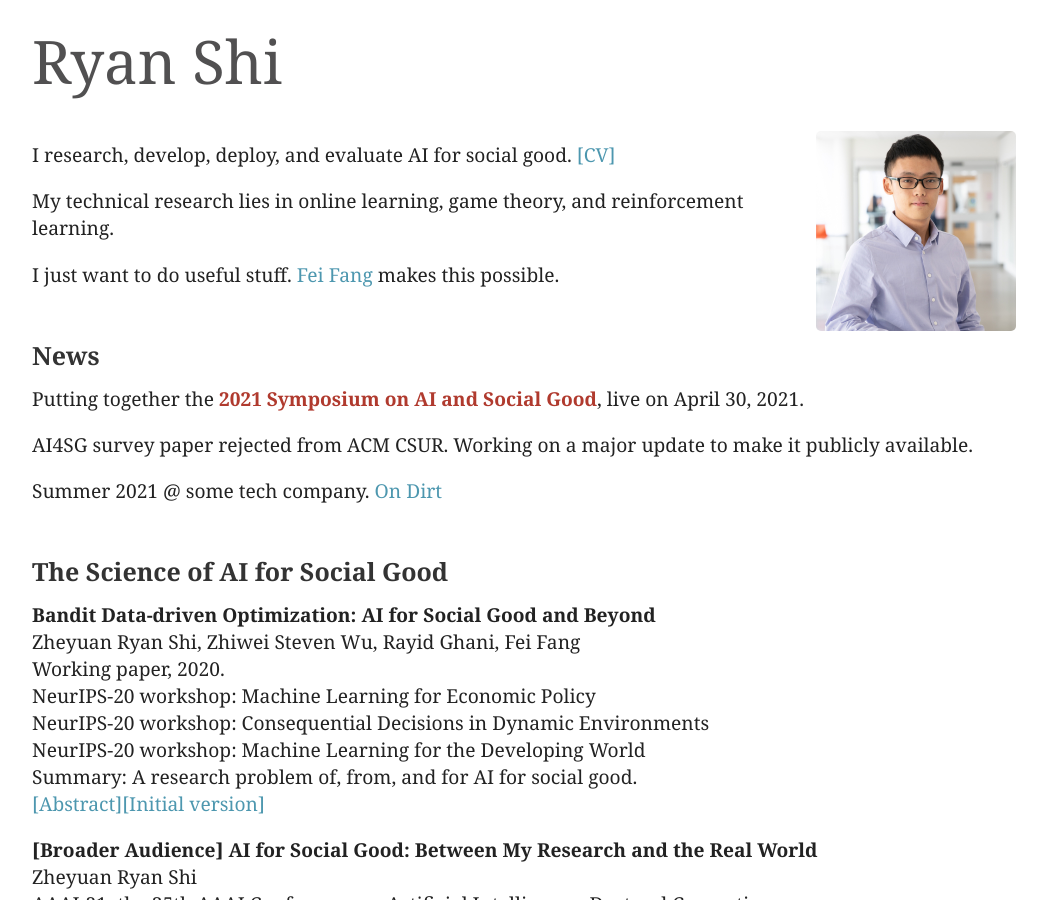
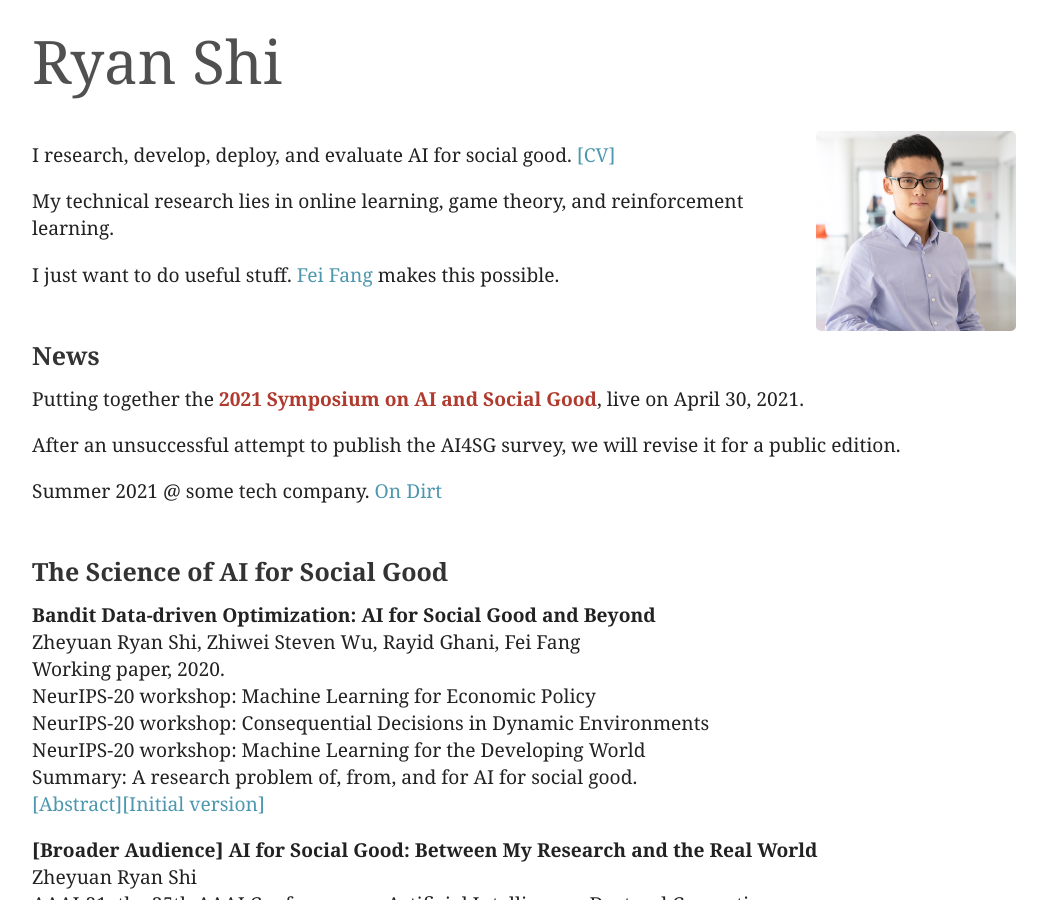
Before and after one commit to ryanzshi/ryanzshi.github.io, a Jekyll site: the page built from index.md, in a window 1280 px wide and 900 px high. Shown: the whole window, without its empty margins (116-1163 px from the left). Built offline with Jekyll 4.4.1, drawn with Linux system fonts in a browser that asks for light colours.

Commit message:
remove csur

```diff
--- a/index.md
+++ b/index.md
@@ -25,7 +25,7 @@ I just want to do useful stuff. [Fei Fang](https://feifang.info/) makes this pos
 
 Putting together the [<b><font color="#B03A2E">2021 Symposium on AI and Social Good</font></b>](http://aiandsocialgood.org/aisoc21), live on April 30, 2021.
 
-AI4SG survey paper rejected from ACM CSUR. Working on a major update to make it publicly available.
+After an unsuccessful attempt to publish the AI4SG survey, we will revise it for a public edition.
 
 Summer 2021 @ some tech company. [On Dirt](http://www.lehman-intl.com/jeffreylehman/speeches/on_dirt_may_30_2004.html)
 
```
